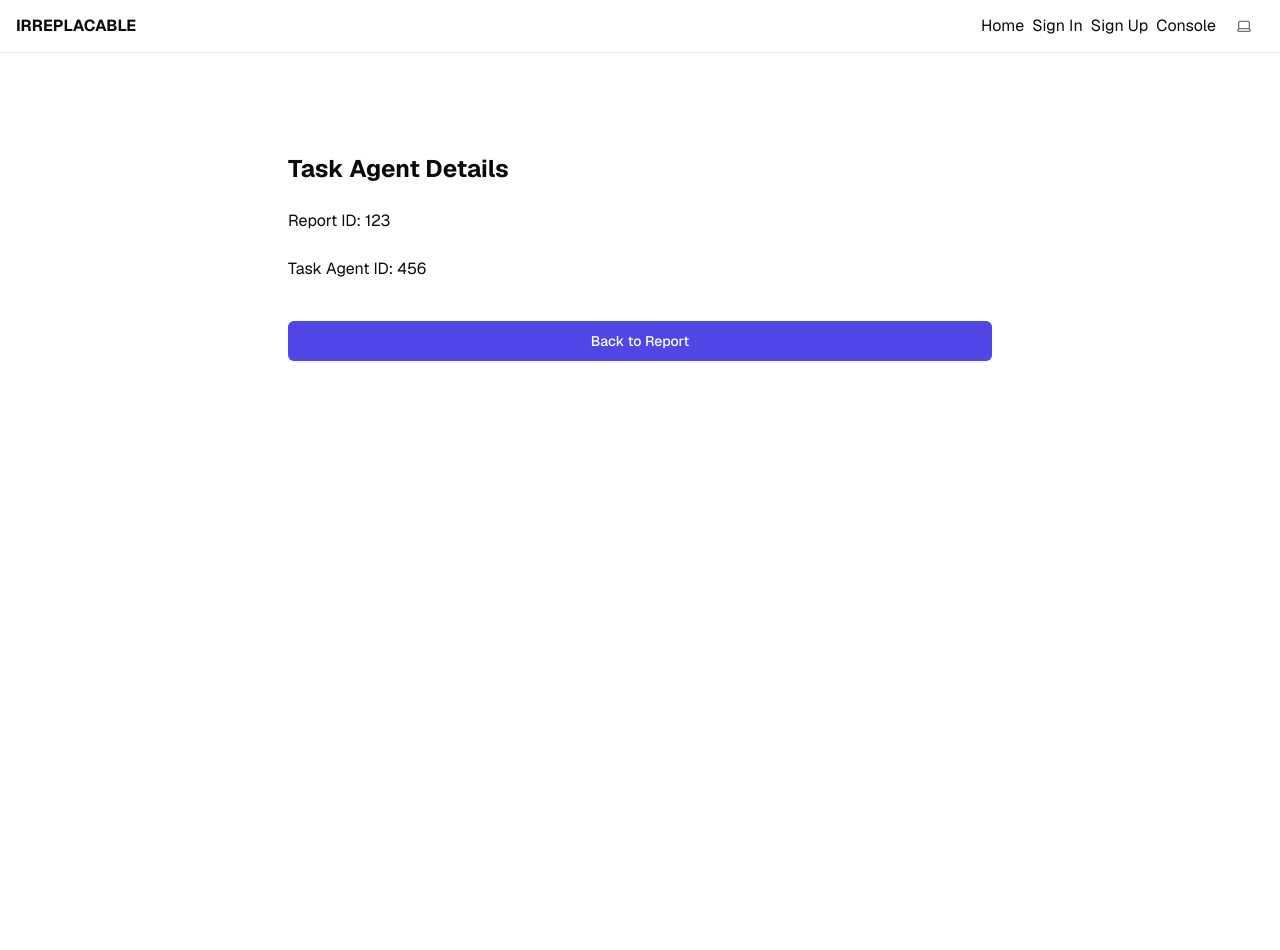
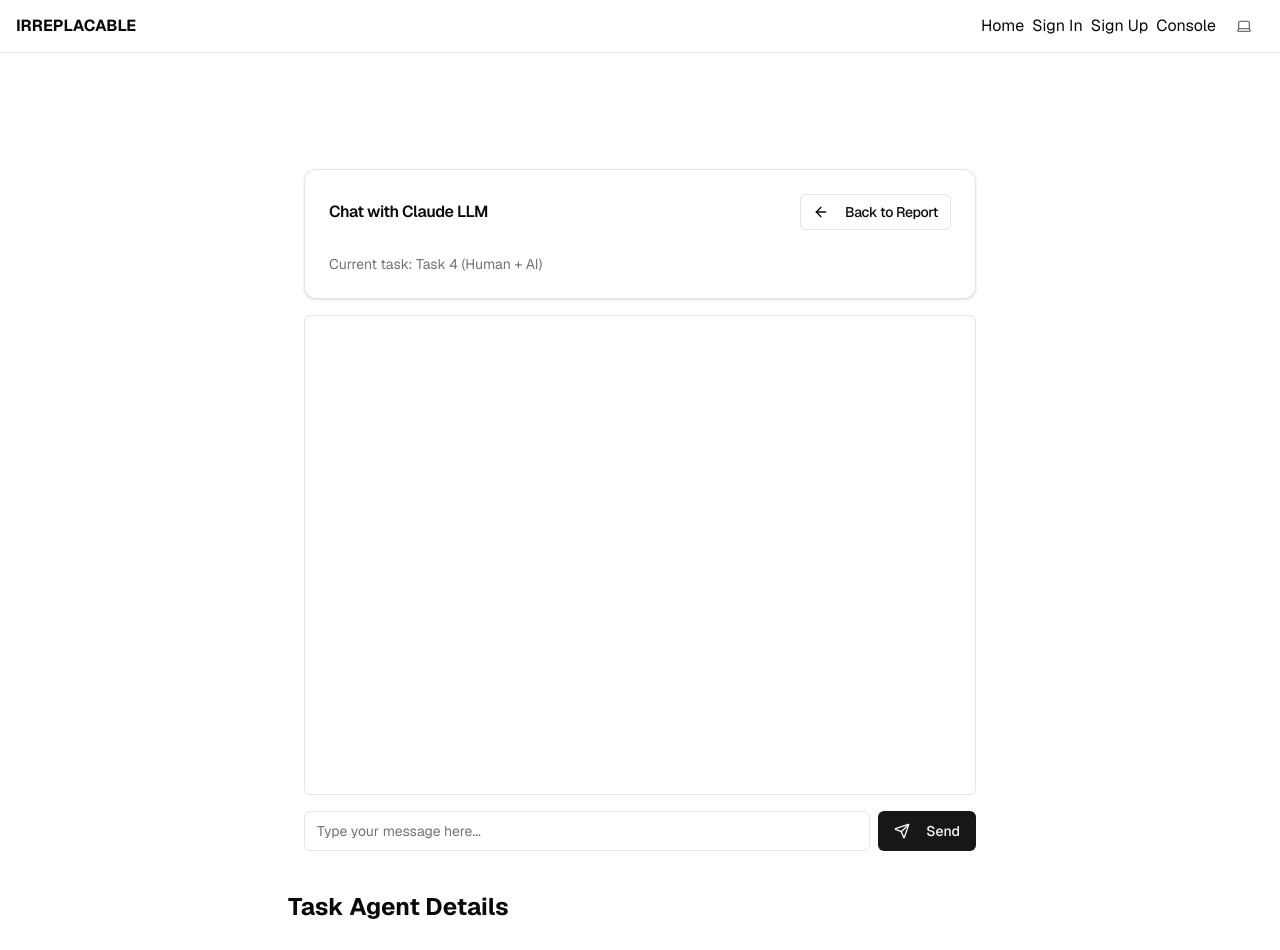
Before and after one commit to krish-adi/mono-paris-agent, a Next.js app in the folder frontend/: page /report/123/task-agent/456 in a window 1280 px wide. Shown: the top 950 px of the page. Before the commit the page ends 800 px from the top, so only its background shows below. Built offline with nearby package versions, Linux system fonts and the light colour scheme.

Commit message:
Add mocked chat in taskAgent page

```diff
--- a/frontend/app/components/dashboard.tsx
+++ b/frontend/app/dashboard.tsx
@@ -3,8 +3,6 @@
 import { motion } from "framer-motion";
 import {
   AlertCircle,
-  ArrowRightIcon,
-  CogIcon,
   Cpu,
   ExternalLinkIcon,
   Settings,
--- a/frontend/app/report/[reportId]/page.tsx
+++ b/frontend/app/report/[reportId]/page.tsx
@@ -1,5 +1,5 @@
 import { Button } from "@/components/ui/button";
-import { Dashboard } from "../../components/dashboard";
+import { Dashboard } from "../../dashboard";
 import Link from "next/link";
 
 export default function Report() {
--- a/frontend/app/report/[reportId]/task-agent/[taskAgentId]/page.tsx
+++ b/frontend/app/report/[reportId]/task-agent/[taskAgentId]/page.tsx
@@ -1,5 +1,6 @@
 import { Button } from "@/components/ui/button";
 import Link from "next/link";
+import TaskAgentChat from "./taskAgentChat";
 
 export default async function TaskAgent({
   params,
@@ -10,15 +11,10 @@ export default async function TaskAgent({
 
   return (
     <main className="flex-1 flex flex-col gap-6 px-8 max-w-3xl w-svw">
+      <TaskAgentChat reportId={reportId} taskAgentId={taskAgentId} />
       <h1 className="text-2xl font-bold">Task Agent Details</h1>
       <p>Report ID: {reportId}</p>
       <p>Task Agent ID: {taskAgentId}</p>
-      <Button
-        className="mt-4 inline-flex items-center px-4 py-2 border border-transparent text-sm font-medium rounded-md shadow-sm text-white bg-indigo-600 hover:bg-indigo-700 focus:outline-none focus:ring-2 focus:ring-offset-2 focus:ring-indigo-500"
-        asChild
-      >
-        <Link href={`/report/${reportId}`}>Back to Report</Link>
-      </Button>
     </main>
   );
 }
--- /dev/null
+++ b/frontend/app/report/[reportId]/task-agent/[taskAgentId]/taskAgentChat.tsx
@@ -0,0 +1,116 @@
+"use client";
+
+import { useState } from "react";
+import { motion } from "framer-motion";
+import { Send, ArrowLeft } from "lucide-react";
+import Link from "next/link";
+import { Button } from "@/components/ui/button";
+import { Input } from "@/components/ui/input";
+import { Card, CardHeader, CardTitle, CardContent } from "@/components/ui/card";
+import { ScrollArea } from "@/components/ui/scroll-area";
+
+// Mock function to simulate Claude LLM response
+const mockClaudeResponse = async (prompt: string) => {
+  await new Promise((resolve) => setTimeout(resolve, 1000));
+  return `Here's a response to "${prompt}" from Claude LLM.`;
+};
+
+export default function TaskAgentChat({
+  reportId,
+  taskAgentId,
+}: {
+  reportId: string;
+  taskAgentId: string;
+}) {
+  const [messages, setMessages] = useState<
+    { role: "user" | "assistant"; content: string }[]
+  >([]);
+  const [input, setInput] = useState("");
+  const [isLoading, setIsLoading] = useState(false);
+
+  const handleSubmit = async (e: React.FormEvent) => {
+    e.preventDefault();
+    if (!input.trim()) return;
+
+    setIsLoading(true);
+    setMessages((prev) => [...prev, { role: "user", content: input }]);
+    setInput("");
+
+    const systemPrompt =
+      "You are an AI assistant helping to automate tasks for a Junior Software Developer.";
+    const fullPrompt = `${systemPrompt}\n\nUser: ${input}`;
+
+    const response = await mockClaudeResponse(fullPrompt);
+    setMessages((prev) => [...prev, { role: "assistant", content: response }]);
+    setIsLoading(false);
+  };
+
+  return (
+    <div className="container mx-auto p-4 max-w-4xl">
+      <motion.div
+        initial={{ opacity: 0, y: -20 }}
+        animate={{ opacity: 1, y: 0 }}
+        transition={{ duration: 0.5 }}
+      >
+        <Card className="mb-4">
+          <CardHeader>
+            <CardTitle className="flex items-center justify-between">
+              <span>Chat with Claude LLM</span>
+              <Button variant="outline" size="sm" asChild>
+                <Link href={`/report/${reportId}`}>
+                  <ArrowLeft className="mr-2 h-4 w-4" />
+                  Back to Report
+                </Link>
+              </Button>
+            </CardTitle>
+          </CardHeader>
+          <CardContent>
+            <p className="text-sm text-muted-foreground">
+              Current task: Task 4 (Human + AI)
+            </p>
+          </CardContent>
+        </Card>
+      </motion.div>
+
+      <ScrollArea className="h-[60vh] rounded-md border p-4 mb-4">
+        {messages.map((message, index) => (
+          <motion.div
+            key={index}
+            initial={{ opacity: 0, y: 20 }}
+            animate={{ opacity: 1, y: 0 }}
+            transition={{ duration: 0.5, delay: index * 0.1 }}
+            className={`mb-4 ${
+              message.role === "user" ? "text-right" : "text-left"
+            }`}
+          >
+            <Card>
+              <CardContent className="p-3">
+                <p
+                  className={
+                    message.role === "user" ? "text-blue-600" : "text-green-600"
+                  }
+                >
+                  {message.role === "user" ? "You" : "Claude"}:
+                </p>
+                <p>{message.content}</p>
+              </CardContent>
+            </Card>
+          </motion.div>
+        ))}
+      </ScrollArea>
+
+      <form onSubmit={handleSubmit} className="flex gap-2">
+        <Input
+          value={input}
+          onChange={(e) => setInput(e.target.value)}
+          placeholder="Type your message here..."
+          className="flex-grow"
+        />
+        <Button type="submit" disabled={isLoading}>
+          <Send className="mr-2 h-4 w-4" />
+          Send
+        </Button>
+      </form>
+    </div>
+  );
+}
--- a/frontend/components/navbar/index.tsx
+++ b/frontend/components/navbar/index.tsx
@@ -5,7 +5,9 @@ import Link from "next/link";
 export default function index() {
   return (
     <nav className="w-full flex justify-between items-center border-b border-b-foreground/10 py-2 px-4">
-            <div className="text-md font-bold">IRREPLACABLE</div>
+      <Link className="text-md font-bold" href="/">
+        IRREPLACABLE
+      </Link>
       <div className="flex items-center gap-2">
         <Link href="/">Home</Link>
         <Link href="/sign-in">Sign In</Link>
--- /dev/null
+++ b/frontend/components/ui/scroll-area.tsx
@@ -0,0 +1,48 @@
+"use client";
+
+import * as React from "react";
+import * as ScrollAreaPrimitive from "@radix-ui/react-scroll-area";
+
+import { cn } from "@/lib/utils";
+
+const ScrollArea = React.forwardRef<
+  React.ElementRef<typeof ScrollAreaPrimitive.Root>,
+  React.ComponentPropsWithoutRef<typeof ScrollAreaPrimitive.Root>
+>(({ className, children, ...props }, ref) => (
+  <ScrollAreaPrimitive.Root
+    ref={ref}
+    className={cn("relative overflow-hidden", className)}
+    {...props}
+  >
+    <ScrollAreaPrimitive.Viewport className="h-full w-full rounded-[inherit]">
+      {children}
+    </ScrollAreaPrimitive.Viewport>
+    <ScrollBar />
+    <ScrollAreaPrimitive.Corner />
+  </ScrollAreaPrimitive.Root>
+));
+ScrollArea.displayName = ScrollAreaPrimitive.Root.displayName;
+
+const ScrollBar = React.forwardRef<
+  React.ElementRef<typeof ScrollAreaPrimitive.ScrollAreaScrollbar>,
+  React.ComponentPropsWithoutRef<typeof ScrollAreaPrimitive.ScrollAreaScrollbar>
+>(({ className, orientation = "vertical", ...props }, ref) => (
+  <ScrollAreaPrimitive.ScrollAreaScrollbar
+    ref={ref}
+    orientation={orientation}
+    className={cn(
+      "flex touch-none select-none transition-colors",
+      orientation === "vertical" &&
+        "h-full w-2.5 border-l border-l-transparent p-[1px]",
+      orientation === "horizontal" &&
+        "h-2.5 flex-col border-t border-t-transparent p-[1px]",
+      className
+    )}
+    {...props}
+  >
+    <ScrollAreaPrimitive.ScrollAreaThumb className="relative flex-1 rounded-full bg-border" />
+  </ScrollAreaPrimitive.ScrollAreaScrollbar>
+));
+ScrollBar.displayName = ScrollAreaPrimitive.ScrollAreaScrollbar.displayName;
+
+export { ScrollArea, ScrollBar };
```
Also changed, not shown: 1 other file (tests, documents, lock files or other folders). Lines whose indentation alone changed are shown as unchanged.
